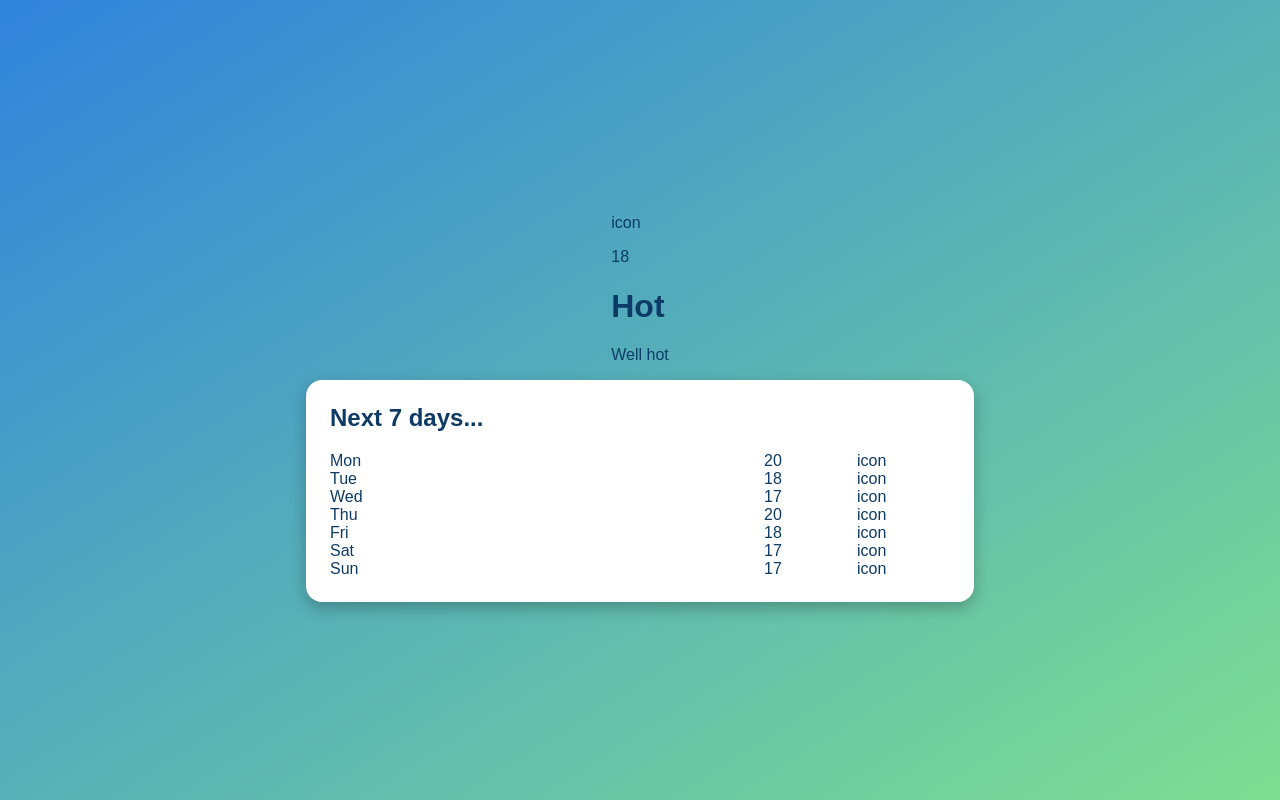
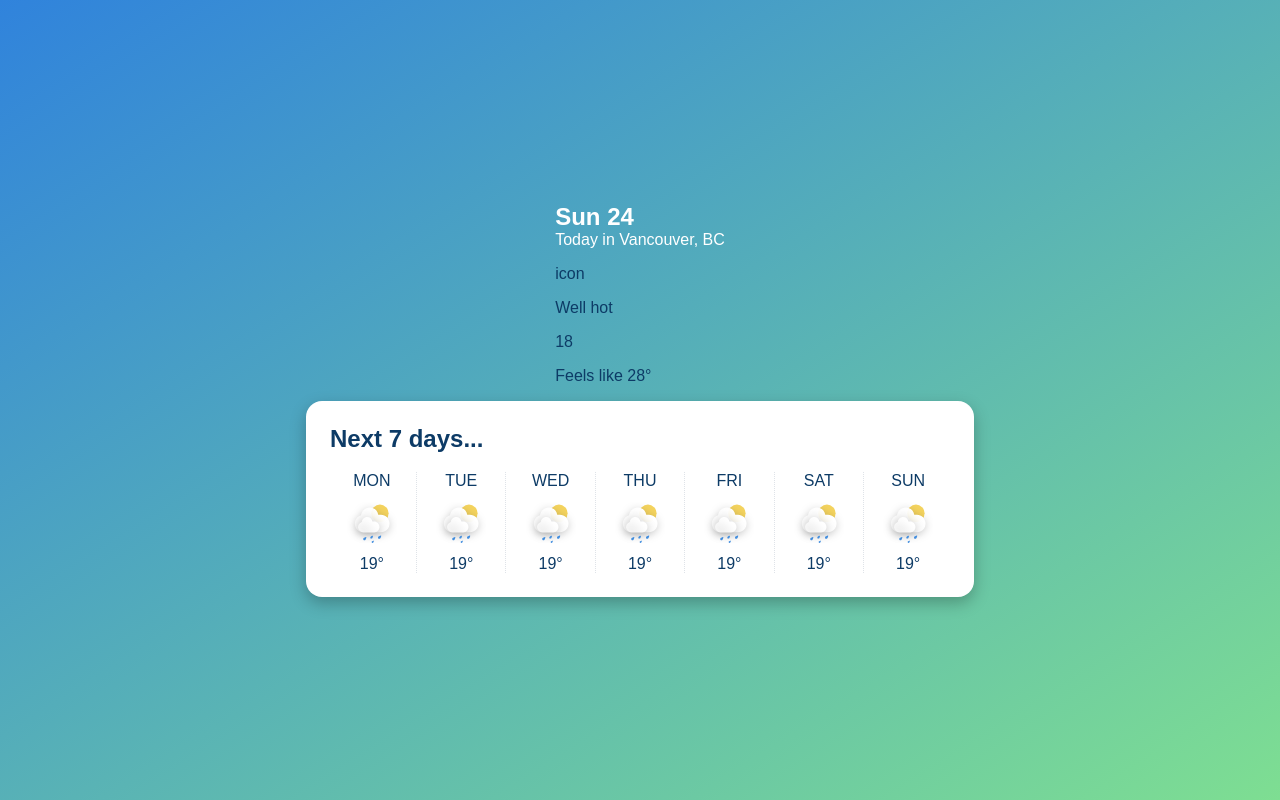
Before and after one commit to nbolton00/weather-app, a React (Create React App) app: page / in a window 1280 px wide. Built offline with nearby package versions, Linux system fonts and the light colour scheme.

Commit message:
style daily weather to include icons

```diff
--- a/src/App.css
+++ b/src/App.css
@@ -51,6 +51,21 @@ h3 {
   box-shadow: 0px 6px 16px 0px rgba(0,0,0,0.25);
 }
 
+.Weather-today {
+  color: white;
+}
+.Weather-today h2 {
+  margin: 0;
+}
+.Weather-today p {
+  margin: 0;
+}
+
+.Weather-daily {
+  display: flex;
+  justify-content: center;
+}
+
 .App-link {
   color: #61dafb;
 }
--- a/src/App.js
+++ b/src/App.js
@@ -13,16 +13,25 @@ function App() {
   return (
     <div className="App">
       <div className="App-header">
-        <TodaysWeather icon="icon" temp="18" summary="Hot" description="Well hot"></TodaysWeather>
+        <div className="">
+          <div className="Weather-today">
+            <h2>Sun 24</h2>
+            <p>Today in Vancouver, BC</p>
+          </div>
+          <TodaysWeather icon="icon" description="Well hot" temp="18" feelslike="Feels like 28°"></TodaysWeather>
+        </div>
+
         <div className="App-container">
             <h2>Next 7 days...</h2>
-            <DailyWeather day="Mon" temp="20" icon="icon"></DailyWeather>
-            <DailyWeather day="Tue" temp="18" icon="icon"></DailyWeather>
-            <DailyWeather day="Wed" temp="17" icon="icon"></DailyWeather>
-            <DailyWeather day="Thu" temp="20" icon="icon"></DailyWeather>
-            <DailyWeather day="Fri" temp="18" icon="icon"></DailyWeather>
-            <DailyWeather day="Sat" temp="17" icon="icon"></DailyWeather>
-            <DailyWeather day="Sun" temp="17" icon="icon"></DailyWeather>
+            <div className ="Weather-daily">
+              <DailyWeather day="Mon" icon="10n" temp="19°"></DailyWeather>
+              <DailyWeather day="Tue" icon="10n" temp="19°"></DailyWeather>
+              <DailyWeather day="Wed" icon="10n" temp="19°"></DailyWeather>
+              <DailyWeather day="Thu" icon="10n" temp="19°"></DailyWeather>
+              <DailyWeather day="Fri" icon="10n" temp="19°"></DailyWeather>
+              <DailyWeather day="Sat" icon="10n" temp="19°"></DailyWeather>
+              <DailyWeather day="Sun" icon="10n" temp="19°"></DailyWeather>
+            </div>
         </div>
       </div>
 
--- a/src/components/DailyWeather.js
+++ b/src/components/DailyWeather.js
@@ -6,28 +6,33 @@ import styled from "styled-components";
 
 const WeatherContainer = styled.div`
     display: flex;
-    flex-direction: row;
+    flex-direction: column;
     justify-content: flex-start;
     align-items: center;
+    border-right: 1px dotted #dfe3e8;
+    padding: 0 1.2rem;
+    &:last-child {
+        border-right: none;
+    }
 `;
 
 const DailyHeader = styled.div`
-    width:70%;
+    text-transform: uppercase;
 `;
-const DailyIcon = styled.div`
-    width:15%;
+const DailyIcon = styled.img`
+    margin:.75rem 0;
 `;
 const DailyTemp = styled.div`
-    width:15%;
 `;
 
 
 export const DailyWeather = (props) => {
+    const iconImageUrl = `../../${props.icon}.svg`;
     return (
         <WeatherContainer>
             <DailyHeader>{props.day}</DailyHeader>
+            <DailyIcon src={iconImageUrl} alt={props.summary} />
             <DailyTemp>{props.temp}</DailyTemp>
-            <DailyIcon>{props.icon}</DailyIcon>
         </WeatherContainer>
     )
 }
--- a/src/components/TodaysWeather.js
+++ b/src/components/TodaysWeather.js
@@ -12,10 +12,11 @@ import React from 'react';
 export const TodaysWeather = (props) => {
     return (
         <div>
+
             <p>{props.icon}</p>
+            <p>{props.description}</p>
             <p>{props.temp}</p>
-            <h1>{props.summary}</h1>
-            <p>{props.description}</p>
+            <p>{props.feelslike}</p>
         </div>
     )
 }
```
Also changed, not shown: public/10n.svg (added).
